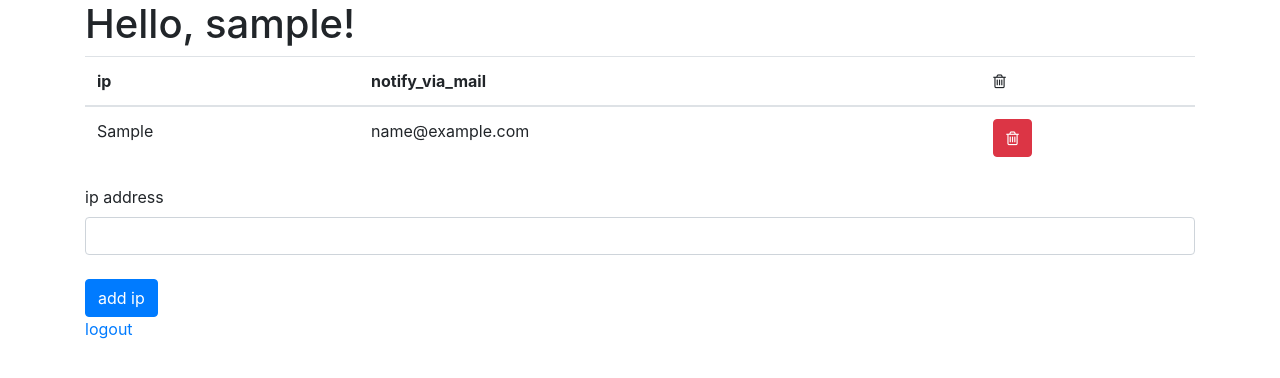
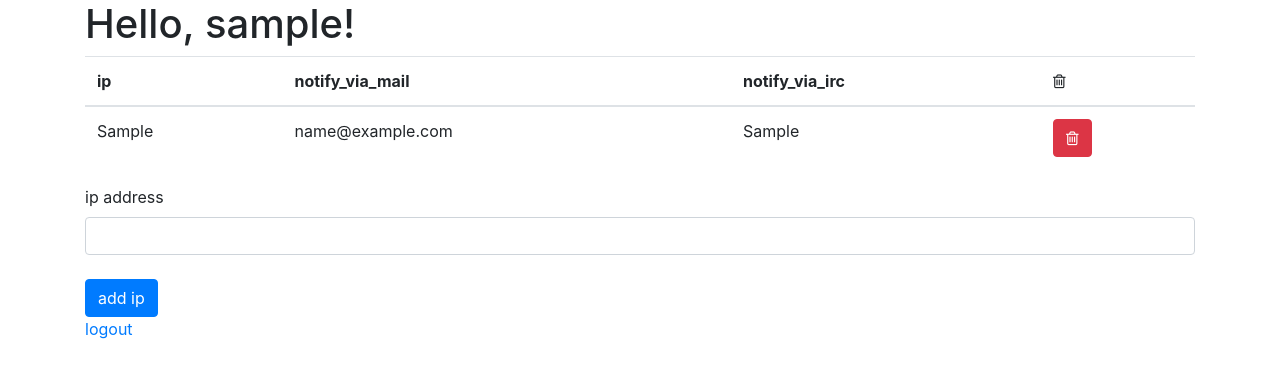
Before and after one commit to wikimedia/labs-tools-ipwatcher, a Flask app: template src/templates/tool.html in a window 1280 px wide. Shown: the top 378 px of the page. Run offline with Flask 2, Linux system fonts and the light colour scheme; the template is opened without the code that fills it: most values are stand-ins (such as "Sample title", 1, 10 or a date in 2020); parts of the project's set-up code (start-up, migrations or seed data) failed here and were passed over; some libraries are stand-ins or nearby versions.

Commit message:
Add notify via IRC thing into tool main table as well

```diff
--- a/src/app.py
+++ b/src/app.py
@@ -70,11 +70,13 @@ def index():
 				cur.execute(sql, (getusername()))
 				data = cur.fetchall()
 			for row in data:
-				notify_via_mail = True
-				if row[1] == 0: notify_via_mail = False
+				notify_via_mail = row[1] == 1
+				notify_via_irc = row[2] is not None and row[3] is not None
+
 				ips.append({
 					"ip": row[0],
 					"notify_via_mail": notify_via_mail,
+					"notify_via_irc": notify_via_irc,
 					"ircserver": row[2],
 					"ircchannels": row[2]
 				})
--- a/src/templates/tool.html
+++ b/src/templates/tool.html
@@ -7,6 +7,7 @@
             <tr>
                 <th>ip</th>
                 <th>notify_via_mail</th>
+                <th>notify_via_irc</th>
                 <th><i class="fa fa-trash-o" aria-hidden="true"></i></th>
             </tr>
         </thead>
@@ -15,6 +16,7 @@
             <tr>
                 <td>{{ row.ip }}</td>
                 <td>{{ row.notify_via_mail }}</td>
+                <td>{{ row.notify_via_irc }}</td>
                 <td><button class="btn btn-danger" onclick="deleteIp('{{ ip }}')"><i class="fa fa-trash-o" aria-hidden="true"></i></button></td>
             </tr>
             {% endfor %}
```
